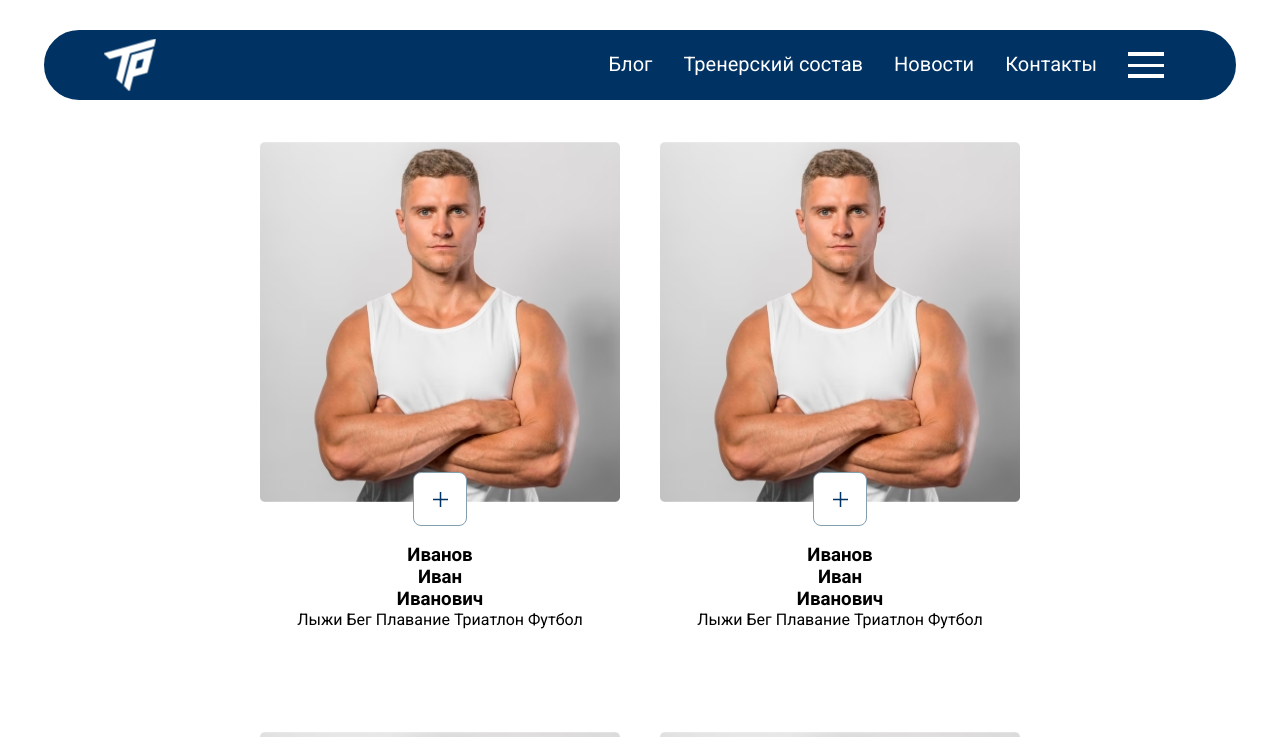
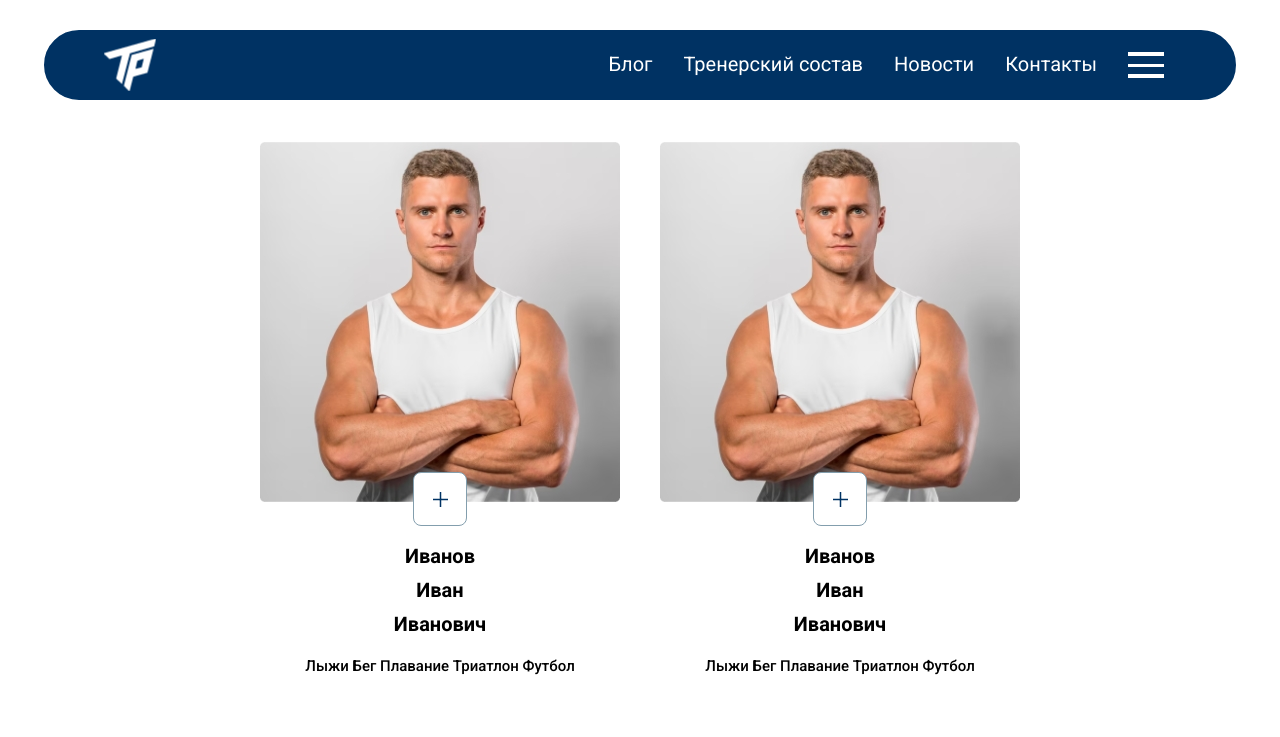
Before and after one commit to Trudovyereservy/frontend_part, a Next.js app: page /coachs in a window 1280 px wide. Shown: the top 737 px of the page. Built offline with nearby package versions, Linux system fonts and the light colour scheme.

Commit message:
Сделал карточки тренеров. на проверку

```diff
--- a/src/components/CoachCards/Card/Card.module.scss
+++ b/src/components/CoachCards/Card/Card.module.scss
@@ -22,12 +22,12 @@
 
 .card__info_additional_active {
   border: 1px solid $border-color-red;
-  background-image: url('../../../../public/chevron\ .\ arrows.active.svg');
+  background-image: url('../../../../public/Coach_card_opened.png');
 }
 
 .card {
   max-width: 360px;
-  min-height: 550px;
+  min-height: 585px;
 }
 
 .card__info {
@@ -38,12 +38,32 @@
   margin-top: 38px;
 }
 
+.card__name {
+  font-size: 20px;
+  font-weight: 600;
+  margin-bottom: 10px;
+}
+
+.card__directions {
+  font-size: 15px;
+  font-weight: 500;
+  line-height: 170%;
+  margin-top: 8px;
+}
+
 .card__achievements {
-  margin-top: 38px;
+  margin-top: 47px;
   text-align: center;
+  font-size: 15px;
+  font-weight: 500;
+  line-height: 170%;
 }
 
 @include laptop {
+  .card__photo_wrapper {
+    width: 300px;
+  }
+
   .card {
     max-width: 300px;
     min-height: 505px;
@@ -54,12 +74,23 @@
     height: 300px;
   }
 
+  .card__info {
+    margin-top: 30px;
+  }
+
+  .card__directions {
+    margin-top: 8px;
+  }
+
   .card__info_additional {
     width: 48px;
     height: 48px;
     border-radius: 8px;
-    // bottom: -20px;
-    left: calc(50% - 48px / 2);
+    left: calc(50% - 25px);
+  }
+
+  .card__achievements {
+    margin-top: 40px;
   }
 }
 
@@ -67,6 +98,25 @@
   .card {
     max-width: 140px;
     min-height: 339px;
+  }
+
+  .card__name {
+    font-size: 14px;
+    font-weight: 600;
+    margin-bottom: 8px;
+  }
+
+  .card__directions {
+    margin-top: -5px;
+    font-size: 14px;
+    font-weight: 400;
+  }
+
+  .card__info_additional {
+    width: 48px;
+    height: 48px;
+    border-radius: 8px;
+    left: calc(50% - 23px);
   }
 
   .card__image {
--- a/src/components/CoachCards/Card/Card.tsx
+++ b/src/components/CoachCards/Card/Card.tsx
@@ -31,8 +31,8 @@ const Card = ({ photo, name, surname, directions, achievements, patronymic }: IC
       {openInfo ? (
         <div className={styles.card__info}>
           <h3 className={styles.card__name}>{surname}</h3>
-          <h3 className={styles.card__title}>{name}</h3>
-          <h3 className={styles.card__title}>{patronymic}</h3>
+          <h3 className={styles.card__name}>{name}</h3>
+          <h3 className={styles.card__name}>{patronymic}</h3>
           <p className={styles.card__directions}>{directions}</p>
         </div>
       ) : (
--- a/src/components/CoachCards/CoachList/CoachList.module.scss
+++ b/src/components/CoachCards/CoachList/CoachList.module.scss
@@ -16,7 +16,7 @@
   display: flex;
   flex-wrap: wrap;
   justify-content: center;
-  gap: 40px;
+  gap: 25px 40px;
   padding: 0;
   list-style-type: none;
 }
@@ -25,10 +25,11 @@
   .cardslist {
     max-width: 1024px;
     padding: 15px 42px 100px;
+
   }
 
   .cardslist__container {
-    gap: 20px;
+    gap: 35px 20px;
   }
 }
 
@@ -40,7 +41,7 @@
 
   .cardslist__container {
     flex-direction: column;
-    gap:34px;
+
   }
 }
 
```
Also changed, not shown: src/components/CoachCards/CoachList/CoachList.props.ts (deleted).
